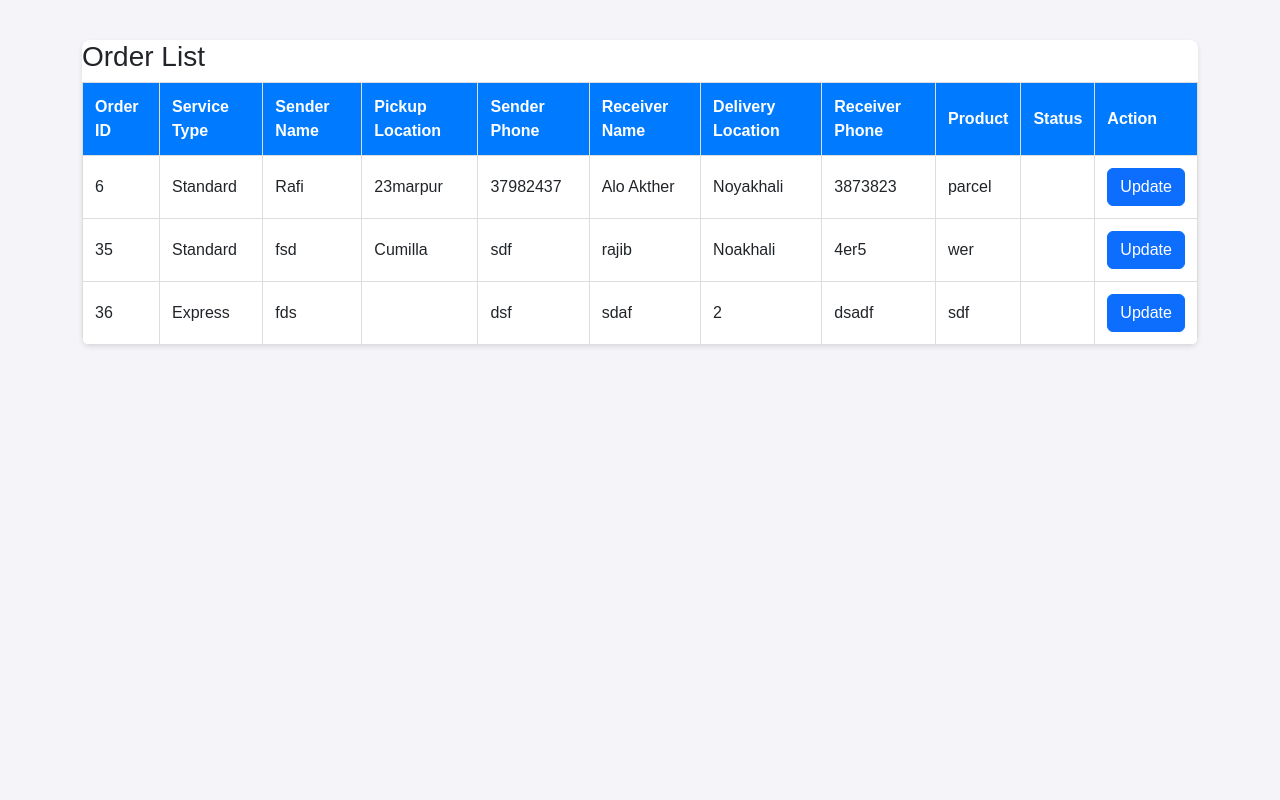
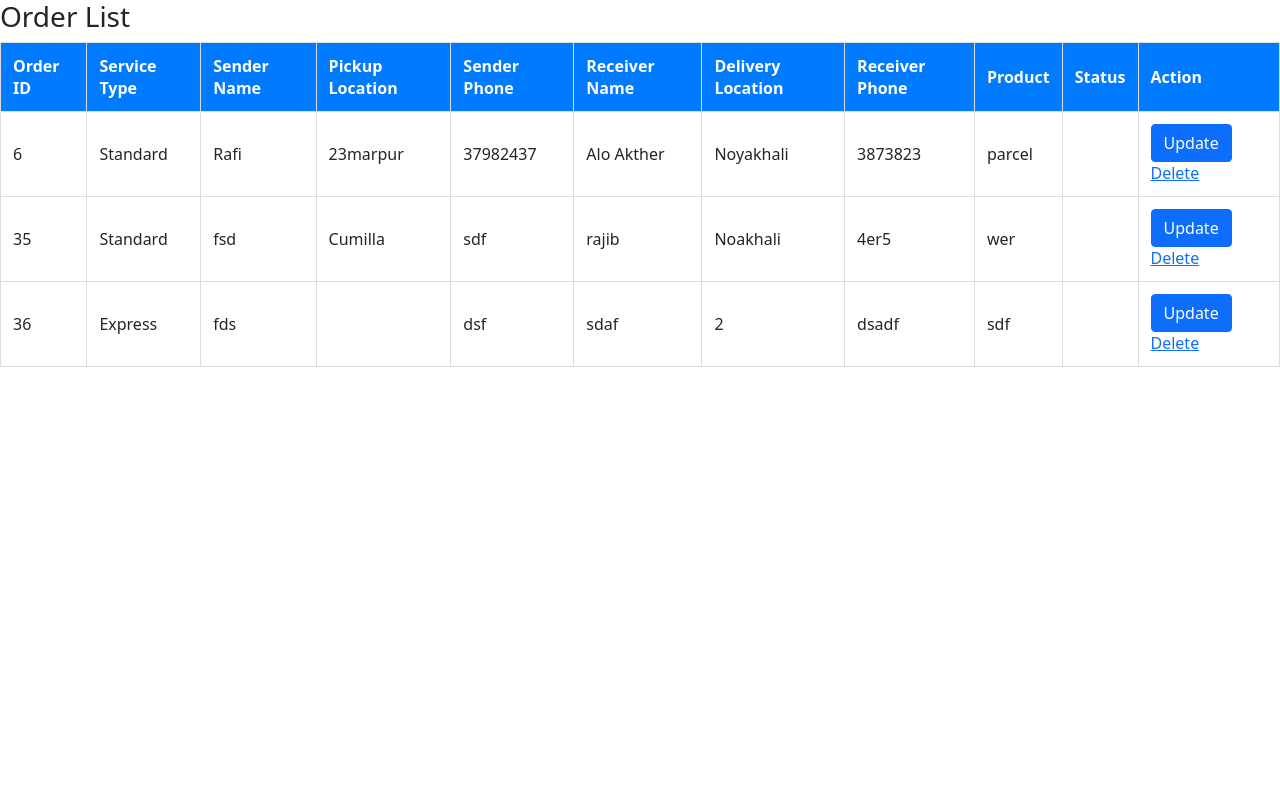
Before and after one commit to shahriarnaiem-rafi/Fast-Track-Prototype, a PHP site: page /Qurear/adminpannel/pages/Delivery-system/orderlist.php in a window 1280 px wide. Run offline with PHP 8.4, Linux system fonts and the light colour scheme; data comes from the database, SQL or seed files in the repository; data that the repository does not hold is empty.

Commit message:
delte btn

```diff
--- a/adminpannel/pages/Delivery-system/orderlist.php
+++ b/adminpannel/pages/Delivery-system/orderlist.php
@@ -1,37 +1,17 @@
 <?php
 $database = mysqli_connect("localhost", "root", "", "fasttrack");
+if(isset($_GET['deleteid'])){
+    $id=$_GET['deleteid'];
+    $sql=" DELETE FROM customer_section WHERE id=$id";
+    if (mysqli_query($database, $sql) == TRUE) {
+        header("location:index.php");
+    }
+
+}
 ?>
-<!DOCTYPE html>
-<html lang="en">
-
-<head>
-    <meta charset="UTF-8">
-    <meta name="viewport" content="width=device-width, initial-scale=1.0">
-    <title>Order List</title>
-    <!-- Bootstrap CSS -->
-    <link href="https://cdn.jsdelivr.net/npm/bootstrap@5.3.0-alpha3/dist/css/bootstrap.min.css" rel="stylesheet">
+    <link rel="stylesheet" href="../../bootstrap/css/bootstrap.min.css">
+    <!-- <link href="https://cdn.jsdelivr.net/npm/bootstrap@5.3.0-alpha3/dist/css/bootstrap.min.css" rel="stylesheet"> -->
     <style>
-        body {
-            font-family: Arial, sans-serif;
-            background-color: #f4f4f9;
-            margin: 0;
-            padding: 20px;
-        }
-
-        .table-container {
-            max-width: 90%;
-            margin: 20px auto;
-            background: #fff;
-            border-radius: 8px;
-            box-shadow: 0 2px 5px rgba(0, 0, 0, 0.1);
-            overflow-x: auto;
-        }
-
-        table {
-            width: 100%;
-            border-collapse: collapse;
-            text-align: left;
-        }
 
         thead {
             background-color: #007bff;
@@ -128,7 +108,7 @@ $database = mysqli_connect("localhost", "root", "", "fasttrack");
                         data-status='{$row['status']}'>
                         Update
                     </button>
-                </td>
+                     <a href='index.php?deleteid={$row['id']}'>Delete</a
             </tr>
         </tbody>";
     }
@@ -163,7 +143,7 @@ $database = mysqli_connect("localhost", "root", "", "fasttrack");
     </div>
 
     <!-- Bootstrap JS Bundle -->
-    <script src="https://cdn.jsdelivr.net/npm/bootstrap@5.3.0-alpha3/dist/js/bootstrap.bundle.min.js"></script>
+    <script src="../../bootstrap/js/bootstrap.bundle.min.js"></script>
     <script>
         document.addEventListener('DOMContentLoaded', function () {
             const exampleModal = document.getElementById('exampleModal');
```
